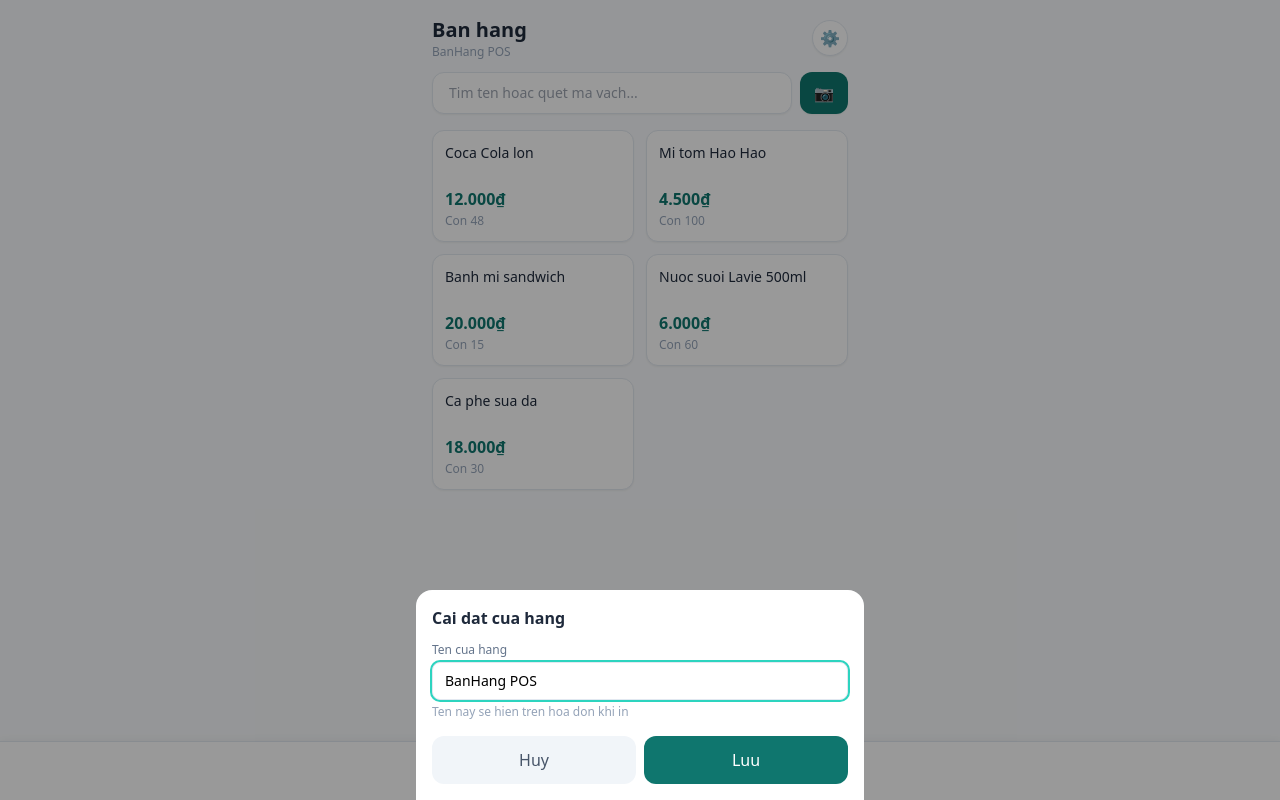
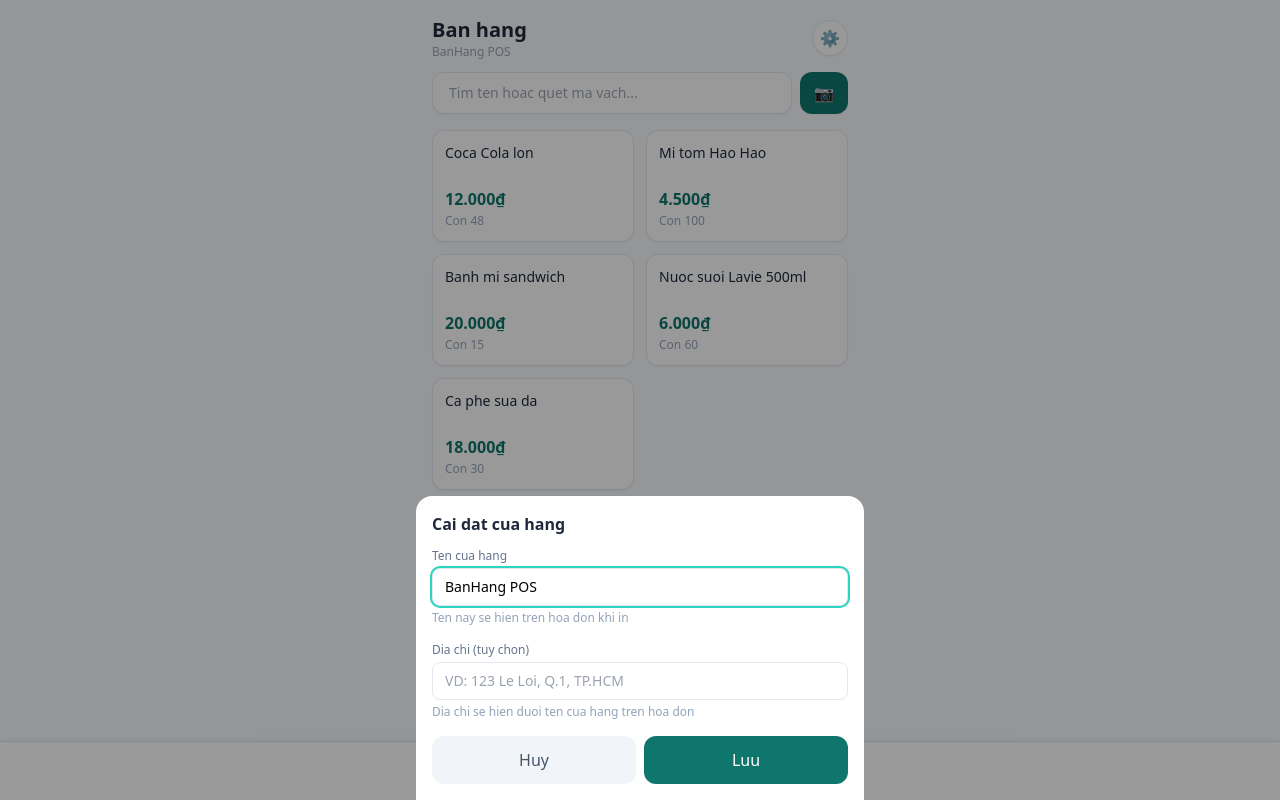
Before and after one commit to nguyentuyetkha2509-boop/banhangpos, a React (Vite) app: page / in a window 1280 px wide. Both pictures are taken after a click on the button "⚙️". Built offline with nearby package versions, Linux system fonts and the light colour scheme; the HTML template or start-up script is replaced by a standard one.

Commit message:
Them dia chi cua hang, hien tren hoa don
Bo sung o nhap dia chi trong man hinh Cai dat cua hang. Dia chi
duoc in ngay duoi ten cua hang tren hoa don (khi co nhap).

Co-Authored-By: Claude Sonnet 5 <noreply@anthropic.com>
Claude-Session: https://claude.ai/code/session_01GuQWTZhe3bWmcLCu5mGeng

```diff
--- a/src/components/CartSheet.jsx
+++ b/src/components/CartSheet.jsx
@@ -33,7 +33,7 @@ export default function CartSheet({ open, onClose }) {
             <p className="font-bold text-lg text-slate-800">Thanh toan thanh cong</p>
             <p className="text-slate-500 text-sm">Tong tien: <span className="font-semibold text-slate-800">{formatVND(successOrder.total)}</span></p>
             <button
-              onClick={() => printReceipt(successOrder, settings.shopName)}
+              onClick={() => printReceipt(successOrder, settings)}
               className="mt-2 w-full bg-brand-50 text-brand-700 rounded-xl py-3 font-medium active:scale-[0.98] transition"
             >
               🖨️ In hoa don
--- a/src/components/SettingsSheet.jsx
+++ b/src/components/SettingsSheet.jsx
@@ -4,18 +4,22 @@ import { useData } from '../store/DataContext'
 export default function SettingsSheet({ open, onClose }) {
   const { settings, updateSettings } = useData()
   const [shopName, setShopName] = useState('')
+  const [shopAddress, setShopAddress] = useState('')
 
   useEffect(() => {
-    if (open) setShopName(settings.shopName)
-  }, [open, settings.shopName])
+    if (open) {
+      setShopName(settings.shopName || '')
+      setShopAddress(settings.shopAddress || '')
+    }
+  }, [open, settings.shopName, settings.shopAddress])
 
   if (!open) return null
 
   function handleSubmit(e) {
     e.preventDefault()
-    const trimmed = shopName.trim()
-    if (!trimmed) return
-    updateSettings({ shopName: trimmed })
+    const trimmedName = shopName.trim()
+    if (!trimmedName) return
+    updateSettings({ shopName: trimmedName, shopAddress: shopAddress.trim() })
     onClose()
   }
 
@@ -38,6 +42,15 @@ export default function SettingsSheet({ open, onClose }) {
         />
         <p className="text-xs text-slate-400 mb-4">Ten nay se hien tren hoa don khi in</p>
 
+        <label className="block text-xs font-medium text-slate-500 mb-1">Dia chi (tuy chon)</label>
+        <input
+          value={shopAddress}
+          onChange={(e) => setShopAddress(e.target.value)}
+          className="w-full rounded-lg border border-slate-200 px-3 py-2 text-sm mb-1 focus:outline-none focus:ring-2 focus:ring-brand-400"
+          placeholder="VD: 123 Le Loi, Q.1, TP.HCM"
+        />
+        <p className="text-xs text-slate-400 mb-4">Dia chi se hien duoi ten cua hang tren hoa don</p>
+
         <div className="flex gap-2">
           <button
             type="button"
--- a/src/pages/OrdersPage.jsx
+++ b/src/pages/OrdersPage.jsx
@@ -52,7 +52,7 @@ export default function OrdersPage() {
                   ))}
                   <div className="pt-2">
                     <button
-                      onClick={() => printReceipt(o, settings.shopName)}
+                      onClick={() => printReceipt(o, settings)}
                       className="w-full bg-brand-50 text-brand-700 text-sm font-medium rounded-lg py-2 active:scale-[0.98] transition"
                     >
                       🖨️ In lai hoa don
--- a/src/store/DataContext.jsx
+++ b/src/store/DataContext.jsx
@@ -9,7 +9,7 @@ const DEFAULT_PRODUCTS = [
   { id: makeId(), name: 'Ca phe sua da', price: 18000, stock: 30, category: 'Do uong', barcode: '' }
 ]
 
-const DEFAULT_SETTINGS = { shopName: 'BanHang POS' }
+const DEFAULT_SETTINGS = { shopName: 'BanHang POS', shopAddress: '' }
 
 const DataContext = createContext(null)
 
```
Also changed, not shown: src/lib/receipt.js.
